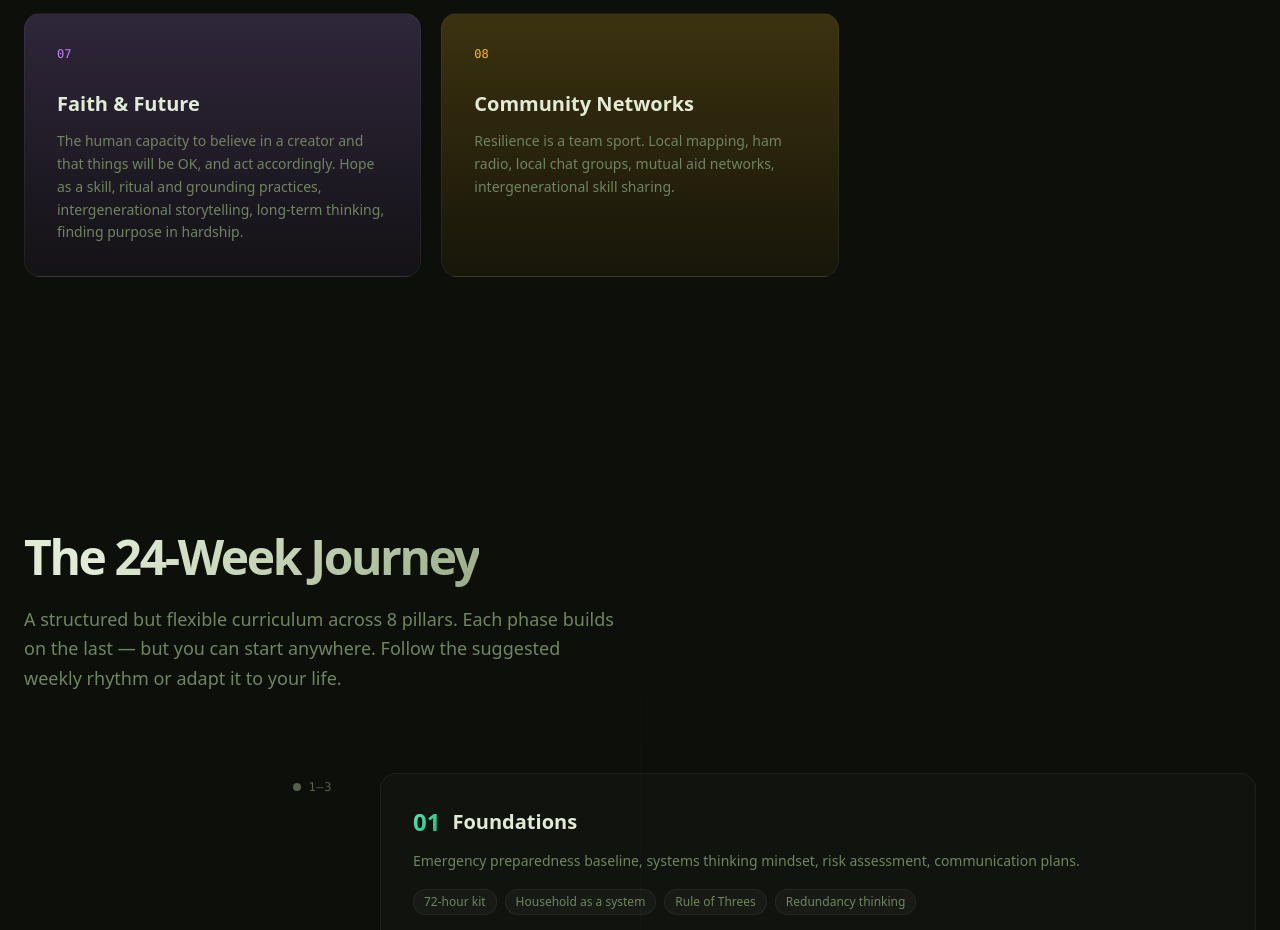
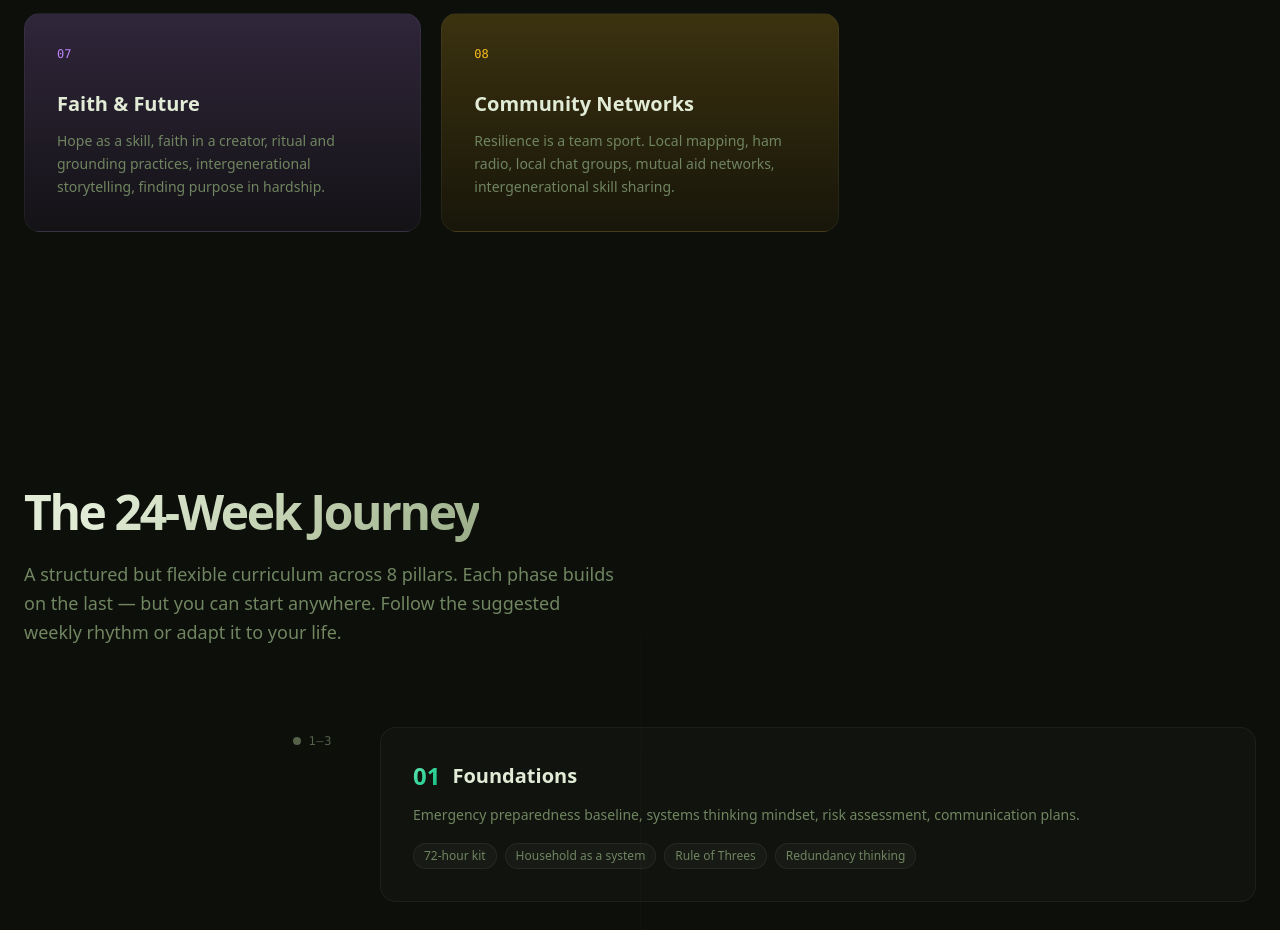
Before and after one commit to boktoday/okready-landing, a React (Vite) app: page / in a window 1280 px wide. Shown: the part 1660-2590 px from the top of the page. Built offline with nearby package versions, Linux system fonts and the light colour scheme.

Commit message:
Tighten Faith & Future description

```diff
--- a/src/components/Pillars.tsx
+++ b/src/components/Pillars.tsx
@@ -39,7 +39,7 @@ export default function Pillars() {
     {
       num: "07",
       title: "Faith & Future",
-      desc: "The human capacity to believe in a creator and that things will be OK, and act accordingly. Hope as a skill, ritual and grounding practices, intergenerational storytelling, long-term thinking, finding purpose in hardship.",
+      desc: "Hope as a skill, faith in a creator, ritual and grounding practices, intergenerational storytelling, finding purpose in hardship.",
       color: "purple",
     },
     {
```
